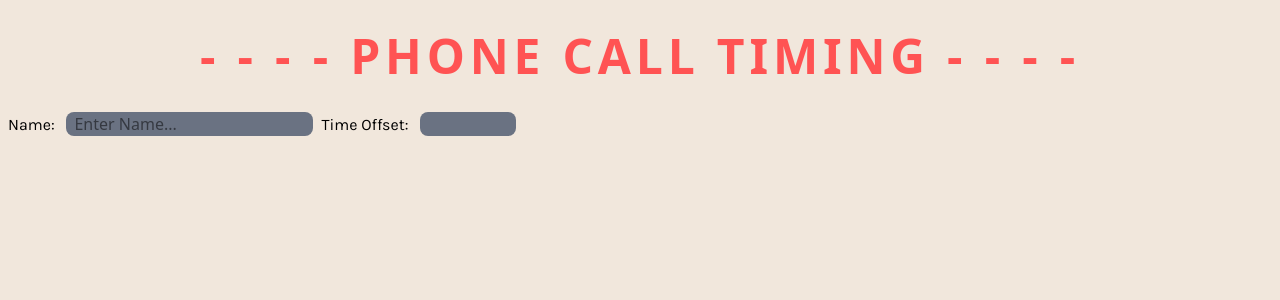
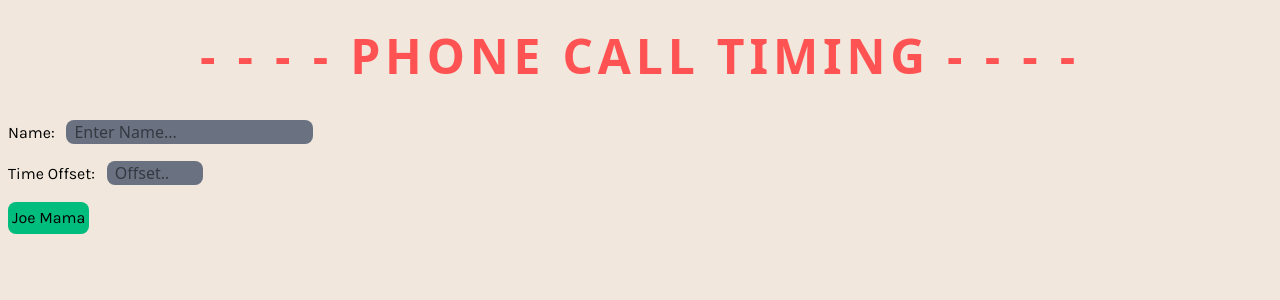
Before and after one commit to Swusan/PhoneCallTiming, a React (Vite) app: page / in a window 1280 px wide. Shown: the top 300 px of the page. Built offline with nearby package versions, Linux system fonts and the light colour scheme; a web font is replaced by a local one.

Commit message:
Alignment and Button!!!

```diff
--- a/src/App.tsx
+++ b/src/App.tsx
@@ -80,6 +80,7 @@ function TimeSlotBoard() {
         <>
             <div className="flex items-center">
                 <div>
+                    <div className="py-2 align-top">
                         <label className="font-karla px-2" htmlFor="fname">Name: </label>
                         <input
                             className="bg-gray-500 rounded-lg px-2"
@@ -87,6 +88,8 @@ function TimeSlotBoard() {
                             id="fname"
                             placeholder="Enter Name..."
                         />
+                    </div>
+                    <div className="py-2 align-bottom">
                         <label className="font-karla px-2" htmlFor="fnum">Time Offset: </label>
                         <input
                             className="bg-gray-500 px-2 rounded-lg"
@@ -96,9 +99,20 @@ function TimeSlotBoard() {
                             max="23"
                             onChange={(e) => setCurrentOffsetInput(e.target.value)}
                             onBlur={handleOffsetInput}
+                            placeholder="Offset.."
                             id="fnum"
                         />
                     </div>
+                    <div className='p-2 align-bottom'>
+                        <button
+                        className='p-1 font-karla bg-emerald-500 rounded-lg'
+                        type="button"
+                        >
+                        Joe Mama
+                        </button>
+                    </div>
+                </div>
+
                 <div className="grid place-items-center">
                     <div className="grid grid-cols-2 gap-8 place-items-center">
 
```
Lines whose indentation alone changed are shown as unchanged.
